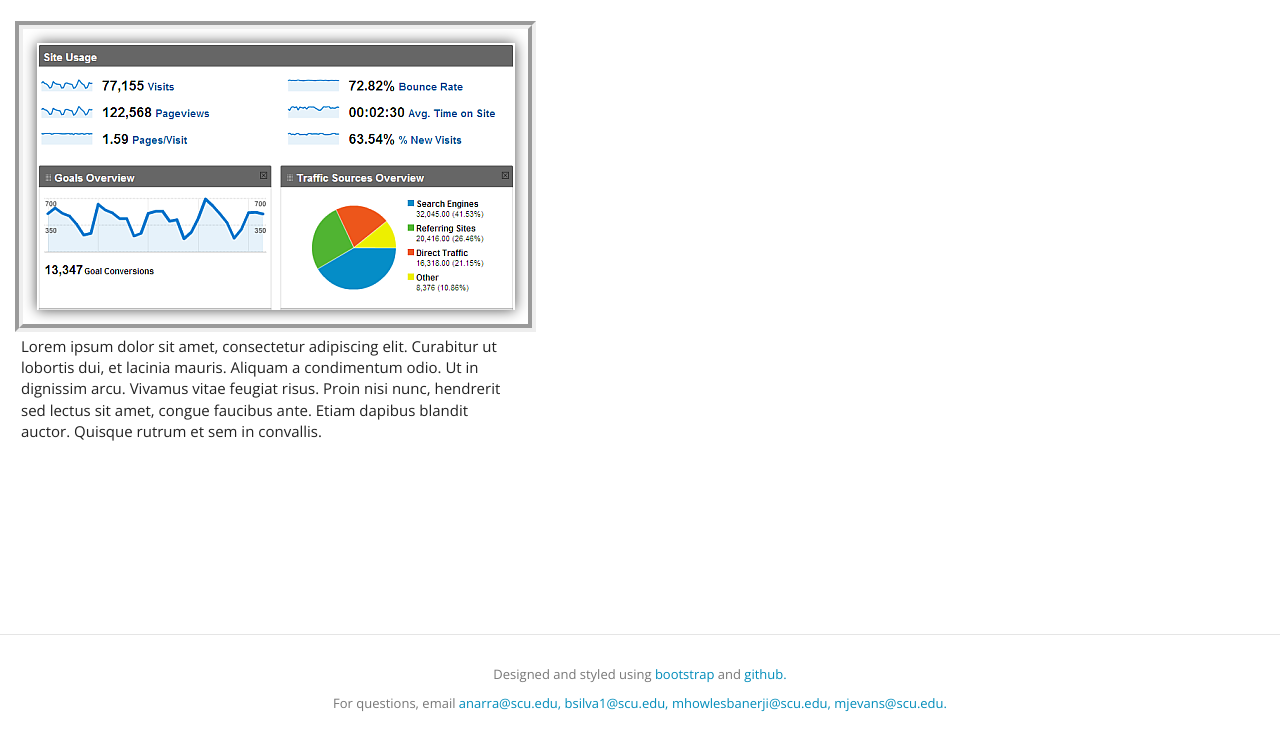
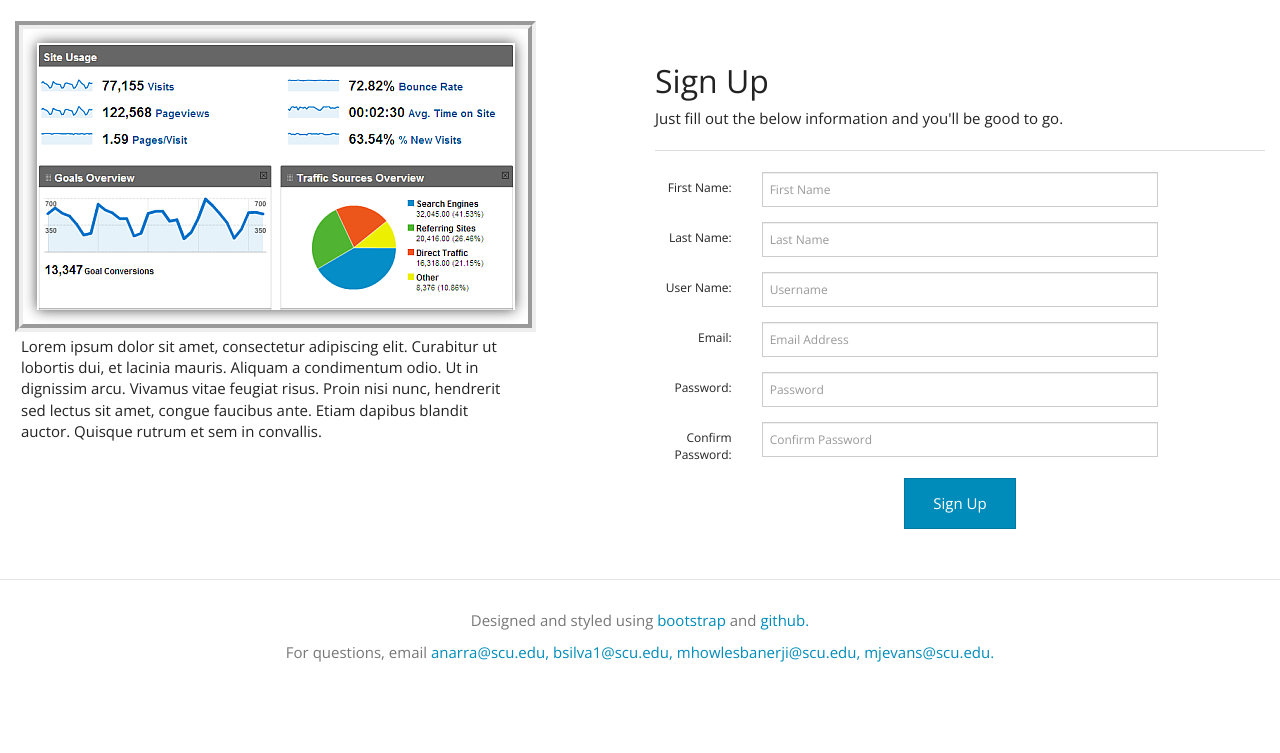
Before and after one commit to mjevans93308/NESH, a PHP site: page / in a window 1280 px wide. Shown: the part 47-800 px from the top of the page. Run offline with PHP 8.4, Linux system fonts and the light colour scheme.

Commit message:
Made changes to the index and now the signup and sign in forms are working, Making chanes to projMgmt

```diff
--- a/html/index.php
+++ b/html/index.php
@@ -17,6 +17,40 @@
 </head>
 
 <body>
+	<?php
+		if(isset($_GET["pvm"])){
+			echo "<script>alert('The paasword did not match! Please enter them again');</script>";
+			unset($_GET["pvm"]);
+		}
+		else if(isset($_GET["ivu"])){
+			echo "<script>alert('Invalid user name! Please enter again');</script>";
+			unset($_GET["ivu"]);
+		}
+		else if(isset($_GET["ivn"])){
+			echo "<script>alert('Please enter your name!');</script>";
+			unset($_GET["ivn"]);
+		}
+		else if(isset($_GET["ivp"])){
+			echo "<script>alert('Invalid password! Password must be atleast 8 characters');</script>";
+			unset($_GET["ivp"]);
+		}
+		else if(isset($_GET["ive"])){
+			echo "<script>alert('Invalid email address! Please enter again');</script>";
+			unset($_GET["ive"]);
+		}
+		else if(isset($_GET["nuu"])){
+			echo "alert('Username already taken, Please enter a different username!')";
+			unset($_GET["nuu"]);
+		}
+		else if(isset($_GET["nue"])){
+			echo "<script>alert('There is an account already associated with this email!');</script>";
+			unset($_GET["nue"]);
+		}
+		else if(isset($_GET["dbe"])){
+			echo "<script>alert('Error writing to the database!');</script>";
+			unset($_GET["dbe"]);
+		}
+	?>
     <nav class="navbar navbar-default navbar-static-top" role="navigation">
         <div class="container-fluid">
             <!-- Brand and toggle get grouped for better mobile display -->
@@ -33,14 +67,14 @@
             <!-- Collect the nav links, forms, and other content for toggling -->
             <div class="collapse navbar-collapse" id="bs-example-navbar-collapse-1">
                 <ul class="nav navbar-nav">
-                    <li><a href="../html/basicPages/signUp.html">Sign Up</a></li>
+                    <li><a href="../basicPages/signUp.html">Sign Up</a></li>
                     <li><a href="#">About (dead)</a></li>
                     <li><a href="#">Contact (dead)</a></li>
                 </ul>
 
-                <form class="navbar-form pull-right">
-                  <input class="span2" type="text" placeholder="Username">
-                  <input class="span2" type="password" placeholder="Password">
+                <form class="navbar-form pull-right" name="login" action="php/authentication.php?login" method="post">
+                  <input class="span2" type="text" name="uid" placeholder="Username">
+                  <input class="span2" type="password" name="password" placeholder="Password">
                   <button class="btn btn-sm btn-primary" onClick="" type="submit">Sign In</button>
                 </form>
             </div>
@@ -56,51 +90,58 @@
            	<img id="imagine" src="images/google_analytics_report.png">
       			<p id="bound">Lorem ipsum dolor sit amet, consectetur adipiscing elit. Curabitur ut lobortis dui, et lacinia mauris. Aliquam a condimentum odio. Ut in dignissim arcu. Vivamus vitae feugiat risus. Proin nisi nunc, hendrerit sed lectus sit amet, congue faucibus ante. Etiam dapibus blandit auctor. Quisque rutrum et sem in convallis.</p>
            </div>
-           <!--
            <div class="col-xs-6">
-           	<ul class="tabs">
-       	 			<li>
-          				<input type="radio" checked name="tabs" id="tab1">
-          				<label for="tab1">Sign-Up</label>
-          					<div id="tab-content1" class="tab-content animated fadeIn">
-            					<form name="signup" action="php/authentication.php?signup" method="post">
-       	    						<p>First Name: <input type="text" name= "first" class="textarea"> </p>
-           						<p>Last Name: <input type="text" name="last" class="textarea"> </p>
-           						<p>Username: <input type="text" name="uid" class="textarea"></p>
-           						<p>E-Mail: <input type="email" name="email" class="textarea" ></p>
-           						<p>New Password: <input type="password" name="nPassword" class="textarea"></p>
-           						<p>Confirm Password: <input type="password" name="confPassword" class="textarea"></p>
-            						<div style="clear:both"></div>
-									<input type="submit" value="signup" class="button"><br/>
-       							</form>
-          					</div>
-        		</li>
-        		<li>
-          			<input type="radio" name="tabs" id="tab2">
-          			<label for="tab2">Log-In</label>
-          				<div id="tab-content2" class="tab-content animated fadeIn">
-              				<form name="login" action="php/authentication.php?login" method="post">
-              					<p>Username:
-              					<input type="text" name="uid" class="textarea">
-              					</p>
-              					<p>Password:
-              					<input type="password" name="password" class="textarea">
-              					</p>
-             					 <div style="clear:both"></div>
-              					<input type="submit" value="login" class="button">
-             					 <br/>
-              					<a href="#">Forgot Password?</a>
-              				</form>
-          				</div>
-        		</li>
-        	</ul>
+           	<div class="page-header">
+            		<h2>Sign Up</h2>
+            		<p>Just fill out the below information and you'll be good to go.</p>
+        		</div>
+        		<form class="signup form-horizontal" action="php/authentication.php?signup" method="post">
+                   <div class="form-group">
+                   	<label for="first" class="col-sm-2 control-label">First Name:</label>
+                    	<div class="col-sm-8">
+            				<input class="form-control" name="first" type="text" placeholder="First Name">
+                     	</div>
+                   </div>
+                   <div class="form-group">
+                   	<label for="last" class="col-sm-2 control-label">Last Name:</label>
+                    	<div class="col-sm-8">
+            				<input class="form-control" name="last" type="text" placeholder="Last Name">
+            			</div>
+                 	</div>
+                  <div class="form-group">
+                   	<label for="uid" class="col-sm-2 control-label">User Name:</label>
+                    	<div class="col-sm-8">
+            				<input class="form-control" name="uid" type="text" placeholder="Username">
+            			</div>
+                	</div>
+                  <div class="form-group">
+                   	<label for="email" class="col-sm-2 control-label">Email:</label>
+            			<div class="col-sm-8">
+                       	<input class="form-control" name="email" type="email" placeholder="Email Address">
+            			</div>
+                	</div>
+                  <div class="form-group">
+                   	<label for="nPassword" class="col-sm-2 control-label">Password:</label>
+                    	<div class="col-sm-8">
+            				<input class="form-control" name="nPassword" type="password" placeholder="Password">
+                   	</div>
+            		</div>
+                  <div class="form-group">
+                   	<label for="confPassowrd" class="col-sm-2 control-label">Confirm Password:</label>
+                    	<div class="col-sm-8">
+            				<input class="form-control" name="confPassword" type="password" placeholder="Confirm Password">
+                     	</div>
+            		</div>
+                   <div style="text-align:center">
+            			<button class="btn btn-large btn-primary" type="submit">Sign Up</button>
+                   </div>
+        		</form>
           </div>
-          -->
       </div>
 
    	</div>
     <!--footer-->
-    <footer class="navbar navbar-fixed-bottom basic-footer" role="footerInfo">
+    <footer class="basic-footer" role="footerInfo">
         <div class="container">
             <p>Designed and styled using
                 <a target="_blank" href="http://getbootstrap.com"> bootstrap </a>
--- a/html/php/authentication.php
+++ b/html/php/authentication.php
@@ -263,7 +263,7 @@ function write_url($u,$m){
     $finalURL .= "?" . $m;
   header("Location: $finalURL");
   die();
-  //echo "<script>window.location='$finalURL'</script>";
+  //echo "<script>window.location='$finalURL';
 }
 
 function logout(){
--- a/html/styles/addon.css
+++ b/html/styles/addon.css
@@ -5,11 +5,10 @@
 	padding-bottom: 30px;
 	padding-top: 30px;
 	text-align: center;
-	bottom: 0px;
 	width: 100%
 }
 
-.form-signup {
+/*.form-signup {
 	text-align: center;
 	background-color: #FFFFFF;
 	border: 1px solid #E5E5E5;
@@ -18,4 +17,4 @@
     margin: 0 auto 20px;
     max-width: 300px;
     padding: 19px 29px 29px;
-}
+}*/
```
Also changed, not shown: html/basicPages/first.php (+38 -38 lines), html/php/projMgmt.php (+46 -14 lines).
